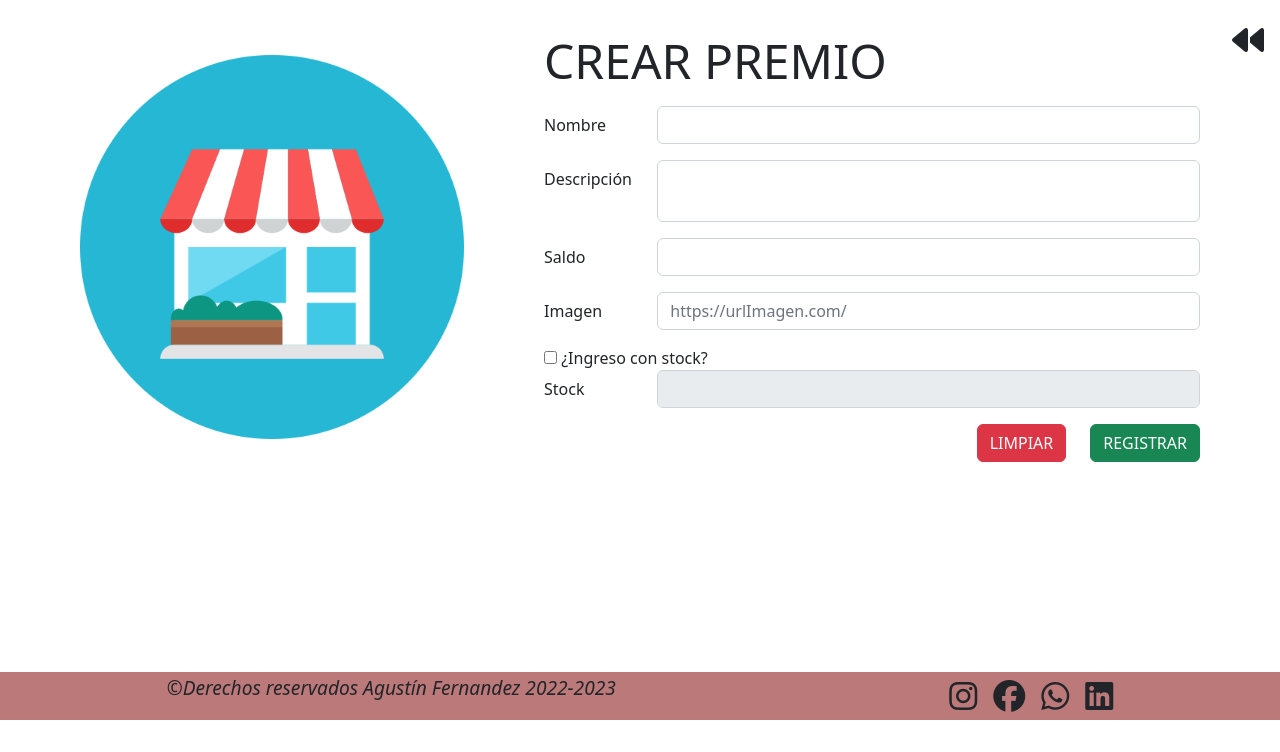
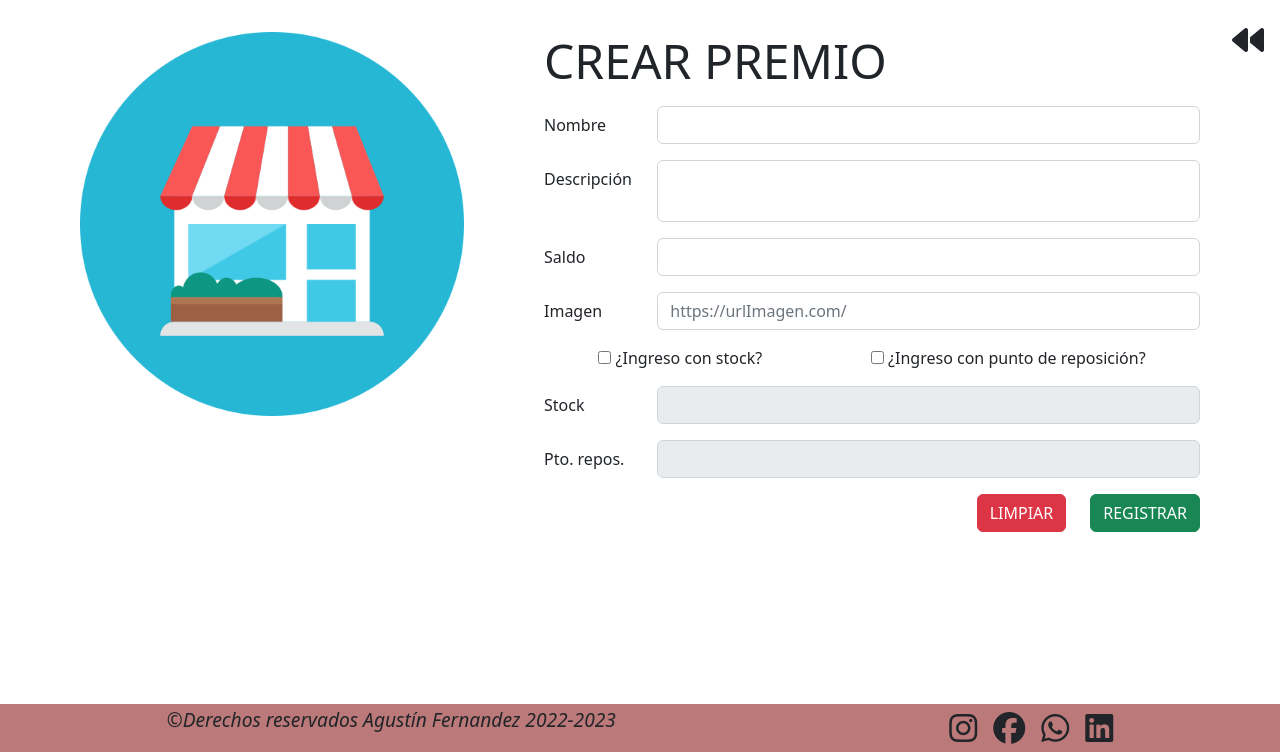
Before and after one commit to aagusfernandez02/fidelty, a PHP site: page /create_premio.php in a window 1280 px wide. Shown: the part 80-832 px from the top of the page. Before the commit the page ends 800 px from the top, so only its background shows below. Run offline with PHP 8.4, Linux system fonts and the light colour scheme; the visitor is signed in with stand-in values (Sample User, id 1); some libraries are stand-ins or nearby versions.

Commit message:
Registro premio OK

```diff
--- a/create_premio.php
+++ b/create_premio.php
@@ -32,7 +32,7 @@ if (!isset($_SESSION['estado']) || $_SESSION['estado'] != 'ADMIN') {
     </a>
     <main class="main_register_comercio">
         <img src="./img/comercio.png" alt="imagen representativa de un comercio" class="imagen_aux">
-        <form class="regiter_comercio_form" method="post" action="./php/registerComercio.php">
+        <form class="regiter_comercio_form" method="post" action="./php/registerPremio.php">
             <h1 class="display-5 mb-3">CREAR PREMIO</h1>
             <div class="row mb-3">
                 <label for="nombre" class="col-sm-2 col-form-label">Nombre</label>
@@ -59,14 +59,26 @@ if (!isset($_SESSION['estado']) || $_SESSION['estado'] != 'ADMIN') {
                 </div>
             </div>
             <!-- INPUTS OPCIONALES -->
-            <div>
-                <input type="checkbox" id="ingreso_con_stock" name="ingreso_con_stock">
-                <label for="ingreso_con_stock">¿Ingreso con stock?</label>
+            <div class="inputs_opcionales_control mb-3">
+                <div>
+                    <input type="checkbox" id="ingreso_con_stock" name="ingreso_con_stock">
+                    <label for="ingreso_con_stock">¿Ingreso con stock?</label>
+                </div>
+                <div>
+                    <input type="checkbox" id="ingreso_con_punto_reposicion" name="ingreso_con_punto_reposicion">
+                    <label for="ingreso_con_punto_reposicion">¿Ingreso con punto de reposición?</label>
+                </div>
             </div>
             <div class="row mb-3">
                 <label for="stock" class="col-sm-2 col-form-label">Stock</label>
                 <div class="col-sm-10">
                     <input id="input_stock" type="number" class="form-control" name="stock" disabled>
+                </div>
+            </div>
+            <div class="row mb-3">
+                <label for="punto_reposicion" class="col-sm-2 col-form-label">Pto. repos.</label>
+                <div class="col-sm-10">
+                    <input id="input_punto_reposicion" type="number" class="form-control" name="punto_reposicion" disabled>
                 </div>
             </div>
             <div class="loginContainer_formularioContainer_buttons">
@@ -94,29 +106,17 @@ if (!isset($_SESSION['estado']) || $_SESSION['estado'] != 'ADMIN') {
     <!-- TOASTS -->
     <script src="https://cdnjs.cloudflare.com/ajax/libs/toastr.js/latest/toastr.min.js"></script>
     <!-- JS -->
-    <script>
-        let input_Stock = document.getElementById('input_stock');
-        let checkBox_ingresoConStock = document.getElementById('ingreso_con_stock');
-        checkBox_ingresoConStock.addEventListener('click',()=>{
-            if(checkBox_ingresoConStock.checked){
-                input_Stock.removeAttribute('disabled');
-                input_Stock.setAttribute('required',true);
-            } else{
-                input_Stock.setAttribute('disabled',true);
-                input_Stock.removeAttribute('required');
-            }
-        });
-    </script>
     <?php
-    if (isset($_SESSION['estado_registro']) && $_SESSION['estado_registro'] == "REGISTRO_COMERCIO_OK") {
+    if (isset($_SESSION['estado_registro']) && $_SESSION['estado_registro'] == "REGISTRO_PREMIO_OK") {
         $_SESSION['estado_registro'] = null;
-        echo "<script>toastr.success('Comercio registrado correctamente')</script>";
+        echo "<script>toastr.success('Premio registrado correctamente')</script>";
     }
-    if (isset($_SESSION['estado_registro']) && $_SESSION['estado_registro'] == "REGISTRO_COMERCIO_ERROR") {
+    if (isset($_SESSION['estado_registro']) && $_SESSION['estado_registro'] == "REGISTRO_PREMIO_ERROR") {
         $_SESSION['estado_registro'] = null;
-        echo "<script>toastr.error('Comercio con ese cuit ya registrado','ERROR')</script>";
+        echo "<script>toastr.error('Error en la creación del premio','ERROR')</script>";
     }
     ?>
+    <script src="./js/control_checkbox_inputs_opcionales.js"></script>
 </body>
 
 </html>
--- a/css/styles_admin.css
+++ b/css/styles_admin.css
@@ -33,6 +33,10 @@ body {
     height: 100%;
 }
 
+main {
+    min-height: calc(100vh - 8rem);
+}
+
 header {
     width: 100%;
     height: 5rem;
@@ -57,7 +61,7 @@ header i {
     margin-top: 2rem;
     display: flex;
     justify-content: space-around;
-    align-items: center;
+    align-items: flex-start;
     padding-left: 1rem;
     padding-right: 1rem;
 }
@@ -74,9 +78,6 @@ footer {
     display: flex;
     justify-content: space-around;
     align-items: center;
-    position: absolute;
-    bottom: 0;
-    left: 0;
 }
 
 .footer_derechos {
@@ -117,6 +118,16 @@ footer {
     transition: .25s;
 }
 
+.inputs_opcionales_control {
+    display: flex;
+    justify-content: space-around;
+    align-items: center;
+}
+
+.inputs_opcionales_control label {
+    font-size: 1rem;
+}
+
 
 /*
 ============================================================================================================
@@ -127,8 +138,8 @@ footer {
 .main_register_comercio {
     display: flex;
     justify-content: center;
+    align-items: flex-start;
     gap: 5rem;
-    align-items: center;
     padding-left: 5rem;
     padding-right: 5rem;
     margin-top: 2rem;
--- /dev/null
+++ b/js/control_checkbox_inputs_opcionales.js
@@ -0,0 +1,22 @@
+let input_Stock = document.getElementById('input_stock');
+let input_punto_reposicion = document.getElementById('input_punto_reposicion');
+let checkBox_ingresoConStock = document.getElementById('ingreso_con_stock');
+let checkBox_ingresoConPuntoReposicion = document.getElementById('ingreso_con_punto_reposicion');
+checkBox_ingresoConStock.addEventListener('click', () => {
+    if (checkBox_ingresoConStock.checked) {
+        input_Stock.removeAttribute('disabled');
+        input_Stock.setAttribute('required', true);
+    } else {
+        input_Stock.setAttribute('disabled', true);
+        input_Stock.removeAttribute('required');
+    }
+});
+checkBox_ingresoConPuntoReposicion.addEventListener('click', () => {
+    if (checkBox_ingresoConPuntoReposicion.checked) {
+        input_punto_reposicion.removeAttribute('disabled');
+        input_punto_reposicion.setAttribute('required', true);
+    } else {
+        input_punto_reposicion.setAttribute('disabled', true);
+        input_punto_reposicion.removeAttribute('required');
+    }
+});
```
Also changed, not shown: php/registerPremio.php (added, +37 -0 lines).
